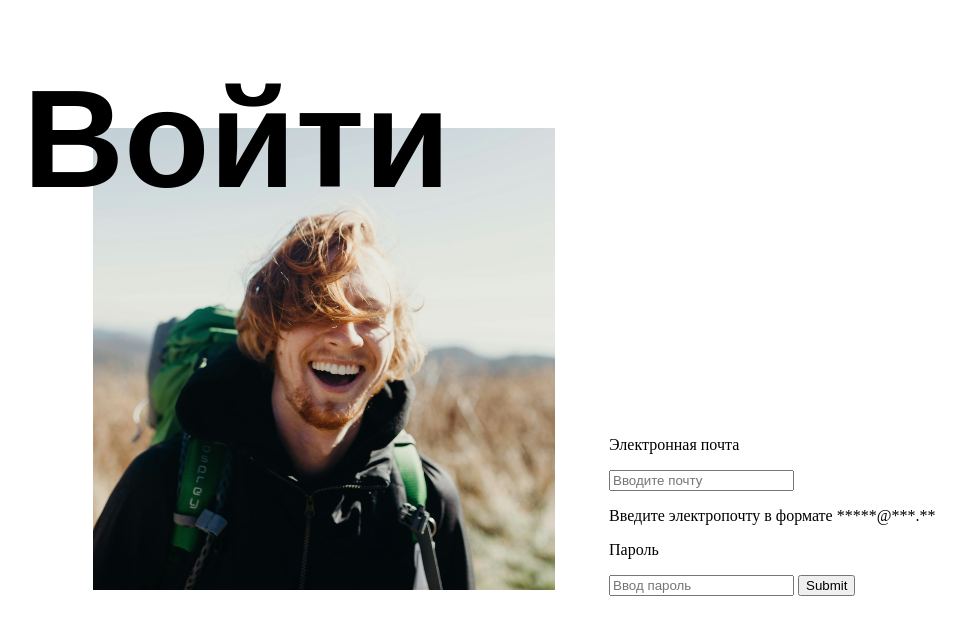
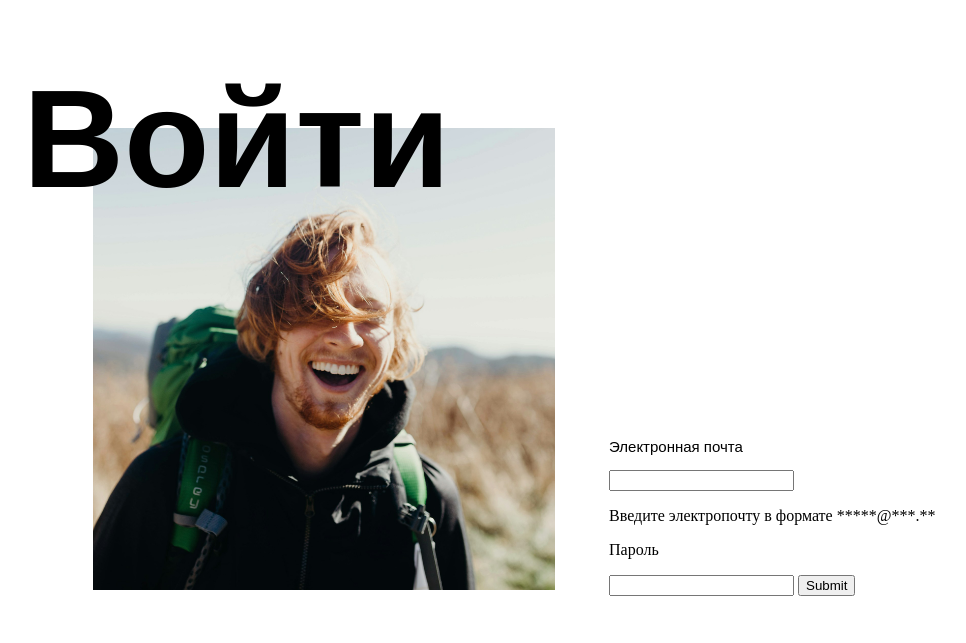
Before and after one commit to shalapaai/web2025, a PHP site: page /login.php in a window 1280 px wide. Shown: the top 643 px of the page, without its empty margins (185-1151 px from the left). Run offline with PHP 8.4, Linux system fonts and the light colour scheme.

Commit message:
ыуавыа

```diff
--- a/Lab4/home.php
+++ b/Lab4/home.php
@@ -6,6 +6,7 @@
     <body>
         <img src="/c1ebddes-1920.jpg" alt="Avatar">
         <p>Василий Гальперов</p>
+        <img src="/edit.png" alt="Edit">
         <img src="/mountain.jpg" alt="Image">
         <img src="/like.png" alt="Like">
         <input type="submit" value="Like">
--- a/Lab5/css/style.css
+++ b/Lab5/css/style.css
@@ -18,9 +18,9 @@
 
 .login-data {
     display: inline-block;
-
 }
 
-.global-block {
-    background-position: center top;
+.mail-pass {
+    font-family: Arial, Helvetica, sans-serif;
+    font-size: 15px;
 }
--- a/Lab5/login.php
+++ b/Lab5/login.php
@@ -1,23 +1,21 @@
 <!DOCTYPE html>
 <html lang="ru">
     <head>
-        <title>Login</title>
+        <title>Авторизация</title>
         <link href="css/style.css" rel="stylesheet">
     </head>
     <body>
-        <div class="global-block">
         <div class="start-image">
             <h1 class="heading">Войти</h1>
             <img src="/5bfdcd0203419440a00f80467930301c.png" class="login-image" alt="Login Image">
         </div>
         <div class="login-data">
-                <p>Электронная почта</p>
-                <input type="text" name="Электронная почта" placeholder="Вводите почту">
+            <p class="mail-pass">Электронная почта</p>
+            <input type="text" name="Электронная почта">
             <p>Введите электропочту в формате *****@***.**</p>
             <p>Пароль</p>
-                <input type="text" name="Пароль" placeholder="Ввод пароль">
+            <input type="text" name="Пароль">
             <input type="submit">
-           </div>
         </div>
     </body>
 </html>
```
Also changed, not shown: Lab4/edit.png (added). Lines whose indentation alone changed are shown as unchanged.
